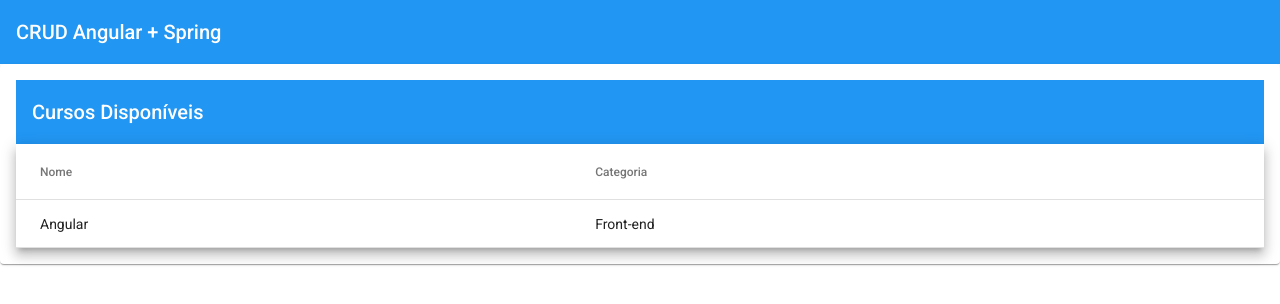
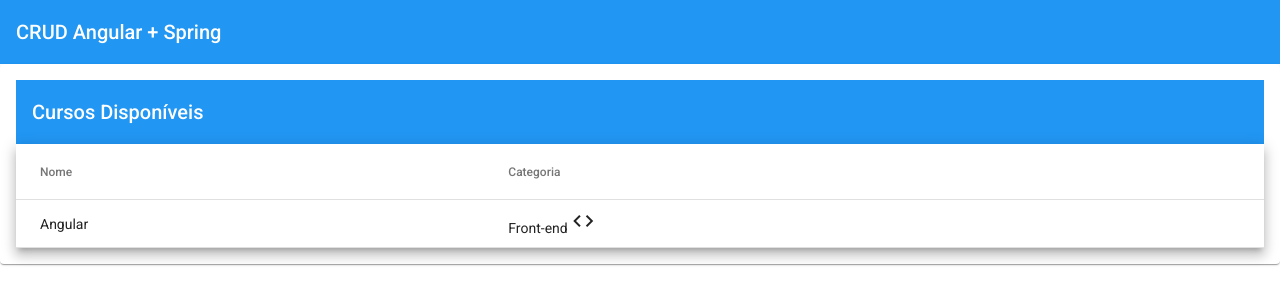
Before and after one commit to wesleysbdev/crud_angular_spring-frontend, an Angular app: page /courses in a window 1280 px wide. Shown: the top 304 px of the page. Built offline with nearby package versions, Linux system fonts and the light colour scheme.

Commit message:
Utilizando Pipe para mostrar icones.

```diff
--- a/src/app/courses/courses/courses.component.html
+++ b/src/app/courses/courses/courses.component.html
@@ -15,7 +15,10 @@
             <!-- Category Column -->
             <ng-container matColumnDef="category">
                 <th mat-header-cell *matHeaderCellDef> Categoria </th>
-                <td mat-cell *matCellDef="let course"> {{ course.category }} </td>
+                <td mat-cell *matCellDef="let course"> {{ course.category }}
+                    <mat-icon aria-hidden="false" aria-label="Categoria do curso">{{ course.category | category }}
+                    </mat-icon>
+                </td>
             </ng-container>
 
             <tr mat-header-row *matHeaderRowDef="displayedColumns"></tr>
--- a/src/app/shared/app-material/app-material.module.ts
+++ b/src/app/shared/app-material/app-material.module.ts
@@ -5,6 +5,7 @@
 import { MatProgressSpinnerModule } from '@angular/material/progress-spinner';
 import { MatDialogModule } from '@angular/material/dialog';
 import { MatButtonModule } from '@angular/material/button';
+import { MatIconModule } from '@angular/material/icon';
 
 
 @NgModule({
@@ -14,7 +15,8 @@
     MatToolbarModule,
     MatProgressSpinnerModule,
     MatDialogModule,
-    MatButtonModule
+    MatButtonModule,
+    MatIconModule
   ]
 })
 export class AppMaterialModule { }
--- /dev/null
+++ b/src/app/shared/pipes/category.pipe.ts
@@ -0,0 +1,16 @@
+import { Pipe, PipeTransform } from '@angular/core';
+
+@Pipe({
+  name: 'category'
+})
+export class CategoryPipe implements PipeTransform {
+
+  transform(value: string): string {
+    switch (value) {
+      case 'front-end': return 'code';
+      case 'back-end': return 'computer';
+    }
+    return 'code';
+  }
+
+}
```
Also changed, not shown: src/app/shared/shared.module.ts (+5 -2 lines), 1 other file (tests, documents, lock files or other folders).
